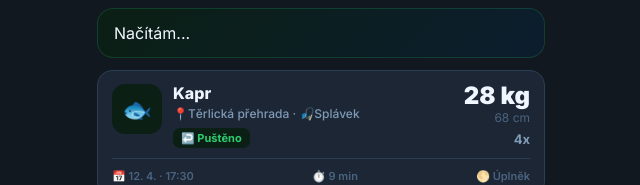
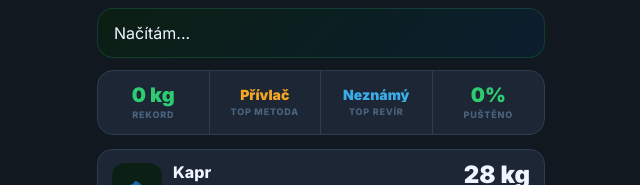
Before and after one commit to Moravec291678/chytnu.cz, a React (Vite) app: page / in a window 1280 px wide. Shown: the part 129-314 px from the top of the page, without its empty margins (319-959 px from the left). Built offline with nearby package versions, Linux system fonts and the light colour scheme; no server answers.

Commit message:
Add profile stats bar with fishing profile overview

```diff
--- a/src/components/ProfileStatsBar.jsx
+++ b/src/components/ProfileStatsBar.jsx
@@ -1,5 +1,55 @@
+import { useCatches } from "../context/CatchContext";
+import { getTopMethod } from "../utils/profileStats";
+import "../styles/ProfileStatsBar.css";
+
 function ProfileStatsBar() {
-  return;
+  const { state } = useCatches();
+
+  const topMethod = getTopMethod(state.catches);
+
+  return (
+    <div className="profile-stats-bar">
+      <div className="profile-stat-card">
+        <span className="profile-stat-value profile-stat-green">
+          0 kg
+        </span>
+
+        <span className="profile-stat-label">
+          REKORD
+        </span>
+      </div>
+
+      <div className="profile-stat-card">
+        <span className="profile-stat-value profile-stat-gold profile-stat-value-small">
+          {topMethod?.label || "Žádná"}
+        </span>
+
+        <span className="profile-stat-label">
+          TOP METODA
+        </span>
+      </div>
+
+      <div className="profile-stat-card">
+        <span className="profile-stat-value profile-stat-blue profile-stat-value-small">
+          Neznámý
+        </span>
+
+        <span className="profile-stat-label">
+          TOP REVÍR
+        </span>
+      </div>
+
+      <div className="profile-stat-card">
+        <span className="profile-stat-value profile-stat-green">
+          0%
+        </span>
+
+        <span className="profile-stat-label">
+          PUŠTĚNO
+        </span>
+      </div>
+    </div>
+  );
 }
 
 export default ProfileStatsBar;
--- a/src/pages/HomePage.jsx
+++ b/src/pages/HomePage.jsx
@@ -6,6 +6,7 @@ import "../styles/HomePage.css";
 import { useState } from "react";
 import FishActivity from "../components/FishActivity";
 import { getTopMethod } from "../utils/profileStats";
+import ProfileStatsBar from "../components/ProfileStatsBar";
 
 function HomePage() {
   const { state, dispatch } = useCatches();
@@ -23,7 +24,6 @@ function HomePage() {
 
     return acc;
   }, {});
-  console.log(getTopMethod(state.catches));
 
   const speciesGroups = Object.entries(reducedCatches);
   const [sortOpen, setSortOpen] = useState(false);
@@ -133,6 +133,7 @@ function HomePage() {
         </div>
       </header>
       <FishActivity />
+      <ProfileStatsBar />
       {sortedCatches.map(([speciesKey, data]) => {
         const biggest = data.catches.reduce((max, item) => {
           return item.weightKg > max.weightKg ? item : max;
--- a/src/styles/ProfileStatsBar.css
+++ b/src/styles/ProfileStatsBar.css
@@ -0,0 +1,70 @@
+.profile-stats-bar {
+  display: grid;
+  grid-template-columns: repeat(4, 1fr);
+
+  margin: 0 16px 14px;
+
+  background: var(--s1);
+  border: 1px solid var(--bd);
+  border-radius: 16px;
+
+  overflow: hidden;
+}
+
+.profile-stat-card {
+  min-width: 0;
+
+  padding: 14px 8px;
+
+  display: flex;
+  flex-direction: column;
+  align-items: center;
+  justify-content: center;
+  gap: 4px;
+
+  border-right: 1px solid var(--bd);
+}
+
+.profile-stat-card:last-child {
+  border-right: none;
+}
+
+.profile-stat-value {
+  font-size: 20px;
+  font-weight: 900;
+  line-height: 1;
+
+  color: var(--t1);
+
+  white-space: nowrap;
+}
+
+.profile-stat-value-small {
+  font-size: 14px;
+
+  max-width: 100%;
+  overflow: hidden;
+  text-overflow: ellipsis;
+}
+
+.profile-stat-label {
+  font-size: 9px;
+  font-weight: 800;
+
+  letter-spacing: 0.8px;
+  text-align: center;
+
+  color: var(--t3);
+}
+
+.profile-stat-green {
+  color: var(--gr);
+}
+
+.profile-stat-gold {
+  color: var(--go);
+}
+
+.profile-stat-blue {
+  color: var(--bl);
+}
```
